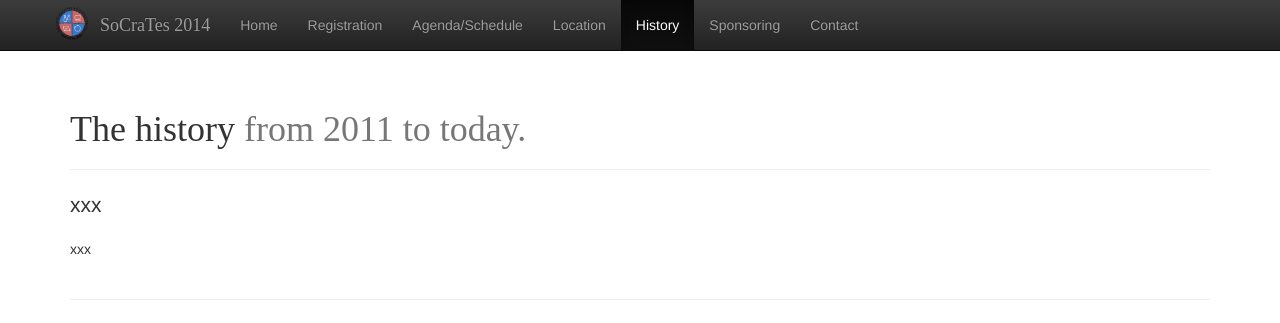
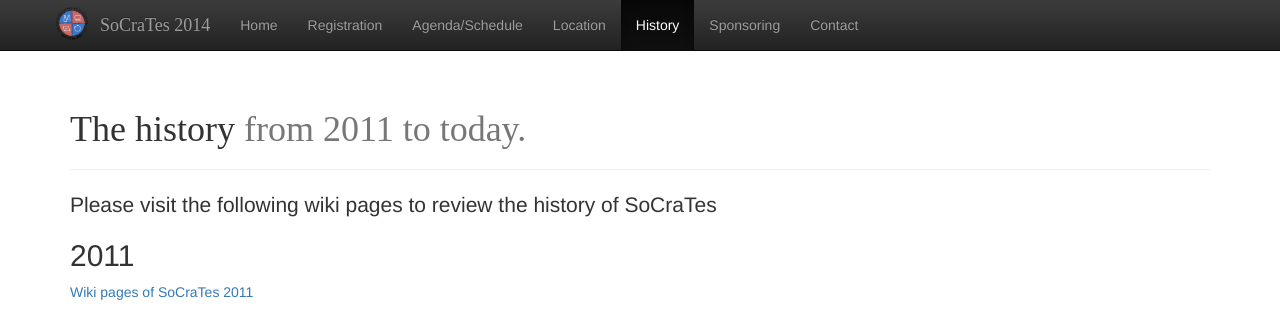
Before and after one commit to softwerkskammer/www.socrates-conference.de, a Django app: page /history.html in a window 1280 px wide. Shown: the top 323 px of the page. Run offline with Django 3.2, Linux system fonts and the light colour scheme; parts of the project's set-up code (start-up, migrations or seed data) failed here and were passed over; some libraries are stand-ins or nearby versions; some web fonts are replaced.

Commit message:
Add links to new wikis on history page

```diff
--- a/templates/history.html
+++ b/templates/history.html
@@ -10,10 +10,21 @@
 </div>
 
 <p class="lead">
-    xxx
+    Please visit the following wiki pages to review the history of SoCraTes
 </p>
 
+<h2>2011</h2>
 <p>
-    xxx
+    <a href="http://www.softwerkskammer.org/wiki/socrates2011/index" target="_blank">Wiki pages of SoCraTes 2011</a>
+</p>
+
+<h2>2012</h2>
+<p>
+    <a href="http://www.softwerkskammer.org/wiki/socrates2012/index" target=_blank">Wiki pages of SoCraTes 2012</a>
+</p>
+
+<h2>2013</h2>
+<p>
+    <a href="http://www.softwerkskammer.org/wiki/socrates2013/index" target=_blank">Wiki pages of SoCraTes 2013</a>
 </p>
 {% endblock %}
```
